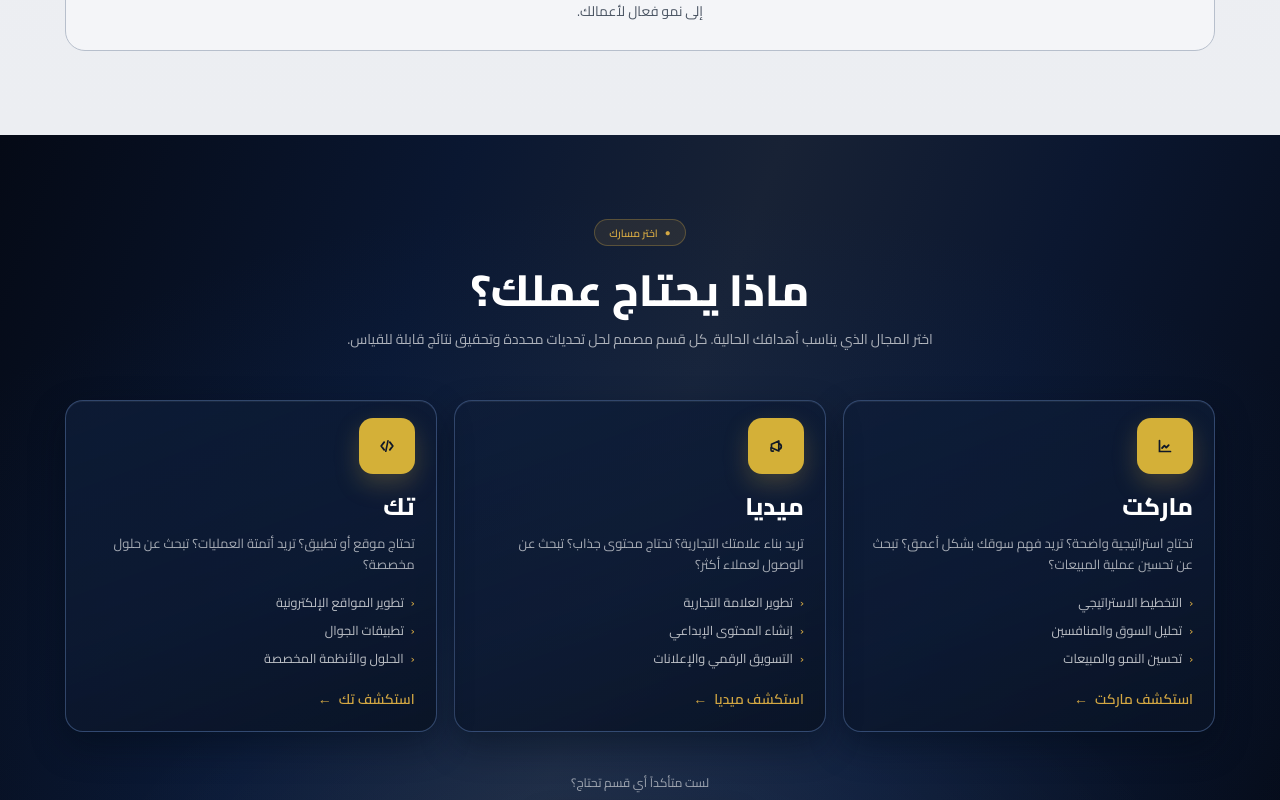
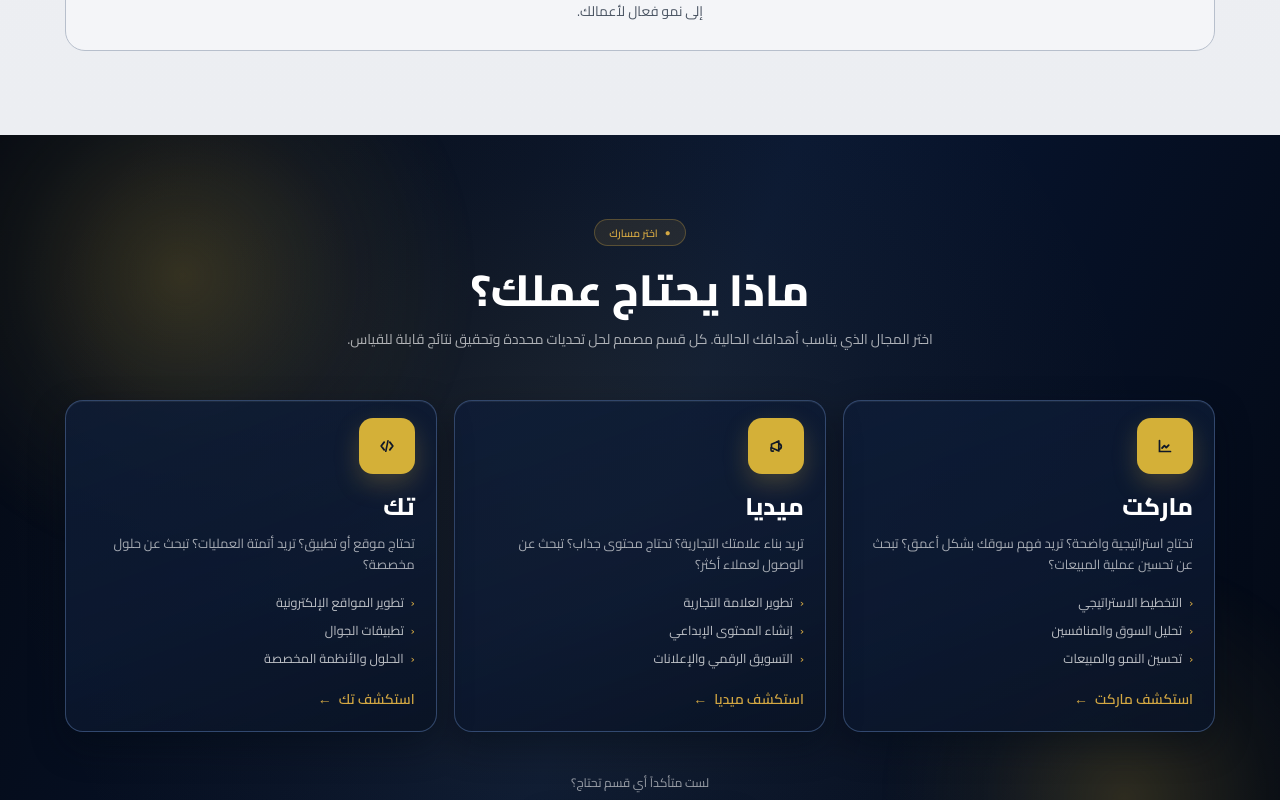
Before and after one commit to mohammed4122002/aysel-agency, a Next.js app: page / in a window 1280 px wide. Shown: the part 1660-2460 px from the top of the page. Built offline with nearby package versions, Linux system fonts and the light colour scheme.

Commit message:
enhance business needs section: update background gradients and add animated orbs

```diff
--- a/app/globals.css
+++ b/app/globals.css
@@ -267,10 +267,61 @@ body {
 }
 
 .business-needs-section {
+  position: relative;
+  overflow: hidden;
   background:
-    radial-gradient(760px 420px at 50% 96%, rgba(255, 255, 255, 0.06), rgba(255, 255, 255, 0) 72%),
-    radial-gradient(1100px 620px at 50% 64%, rgba(20, 66, 136, 0.22), rgba(20, 66, 136, 0) 72%),
-    linear-gradient(110deg, #050a16 0%, #0a1731 30%, #182235 50%, #0b1730 70%, #050a16 100%);
+    radial-gradient(circle at 45% 46%, rgba(212, 175, 55, 0.11) 0%, rgba(212, 175, 55, 0.03) 40%, rgba(212, 175, 55, 0) 70%),
+    linear-gradient(112deg, #040913 0%, #061127 34%, #081733 50%, #061127 68%, #030812 100%);
+}
+
+.business-needs-section::before,
+.business-needs-section::after {
+  content: "";
+  position: absolute;
+  border-radius: 50%;
+  pointer-events: none;
+  z-index: 0;
+}
+
+.business-needs-section::before {
+  width: 600px;
+  height: 600px;
+  top: -200px;
+  left: -150px;
+  background: radial-gradient(circle, rgba(212, 175, 55, 0.22) 0%, rgba(212, 175, 55, 0.06) 40%, transparent 70%);
+  animation: needs-orb-drift-1 10s ease-in-out infinite alternate;
+}
+
+.business-needs-section::after {
+  width: 500px;
+  height: 500px;
+  right: -120px;
+  bottom: -150px;
+  background: radial-gradient(circle, rgba(212, 175, 55, 0.2) 0%, rgba(212, 175, 55, 0.05) 40%, transparent 70%);
+  animation: needs-orb-drift-2 12s ease-in-out infinite alternate;
+}
+
+.business-needs-section > * {
+  position: relative;
+  z-index: 1;
+}
+
+@keyframes needs-orb-drift-1 {
+  from {
+    transform: translate(0, 0);
+  }
+  to {
+    transform: translate(40px, 50px);
+  }
+}
+
+@keyframes needs-orb-drift-2 {
+  from {
+    transform: translate(0, 0);
+  }
+  to {
+    transform: translate(-40px, -50px);
+  }
 }
 
 .needs-card {
```
